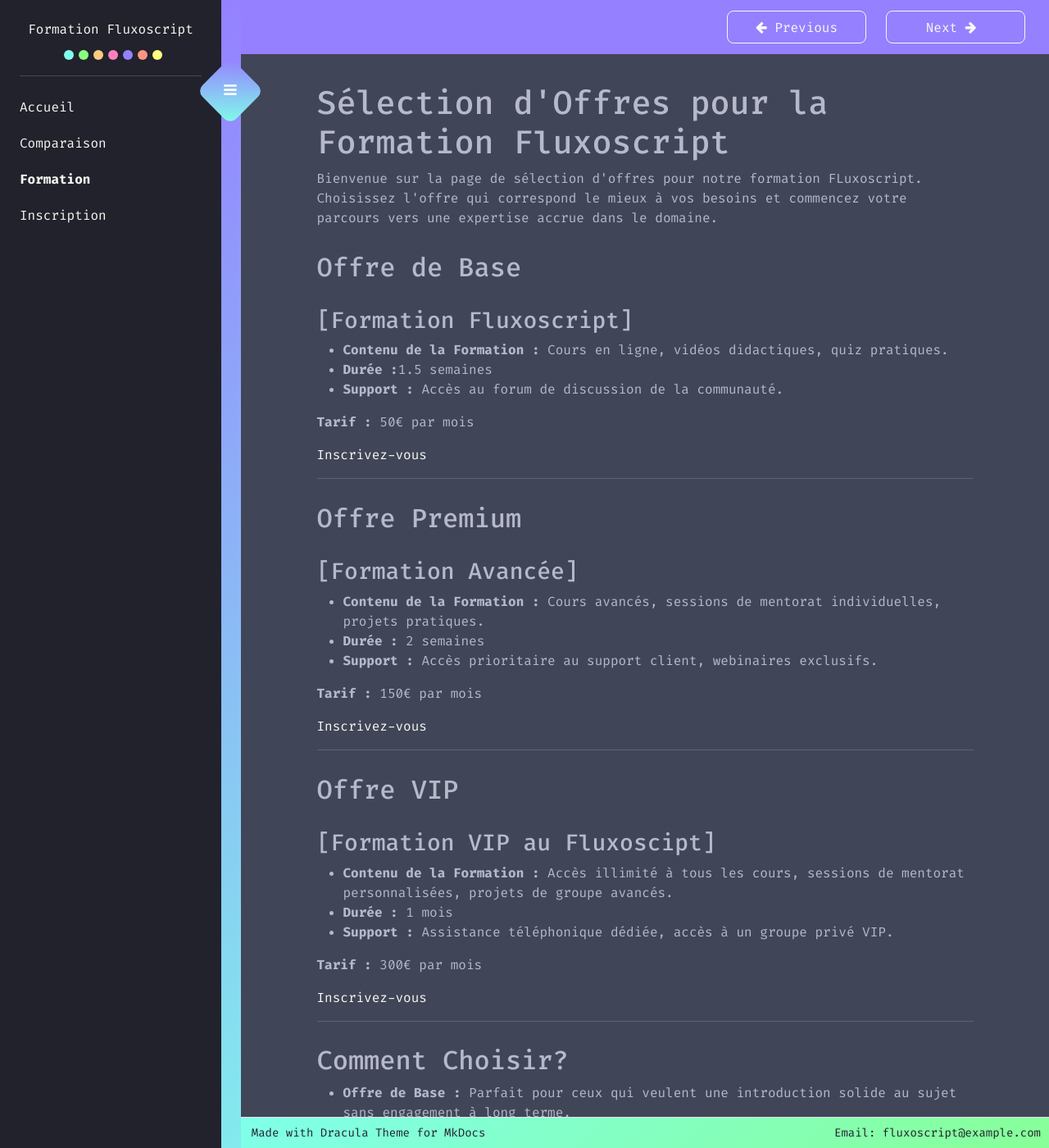
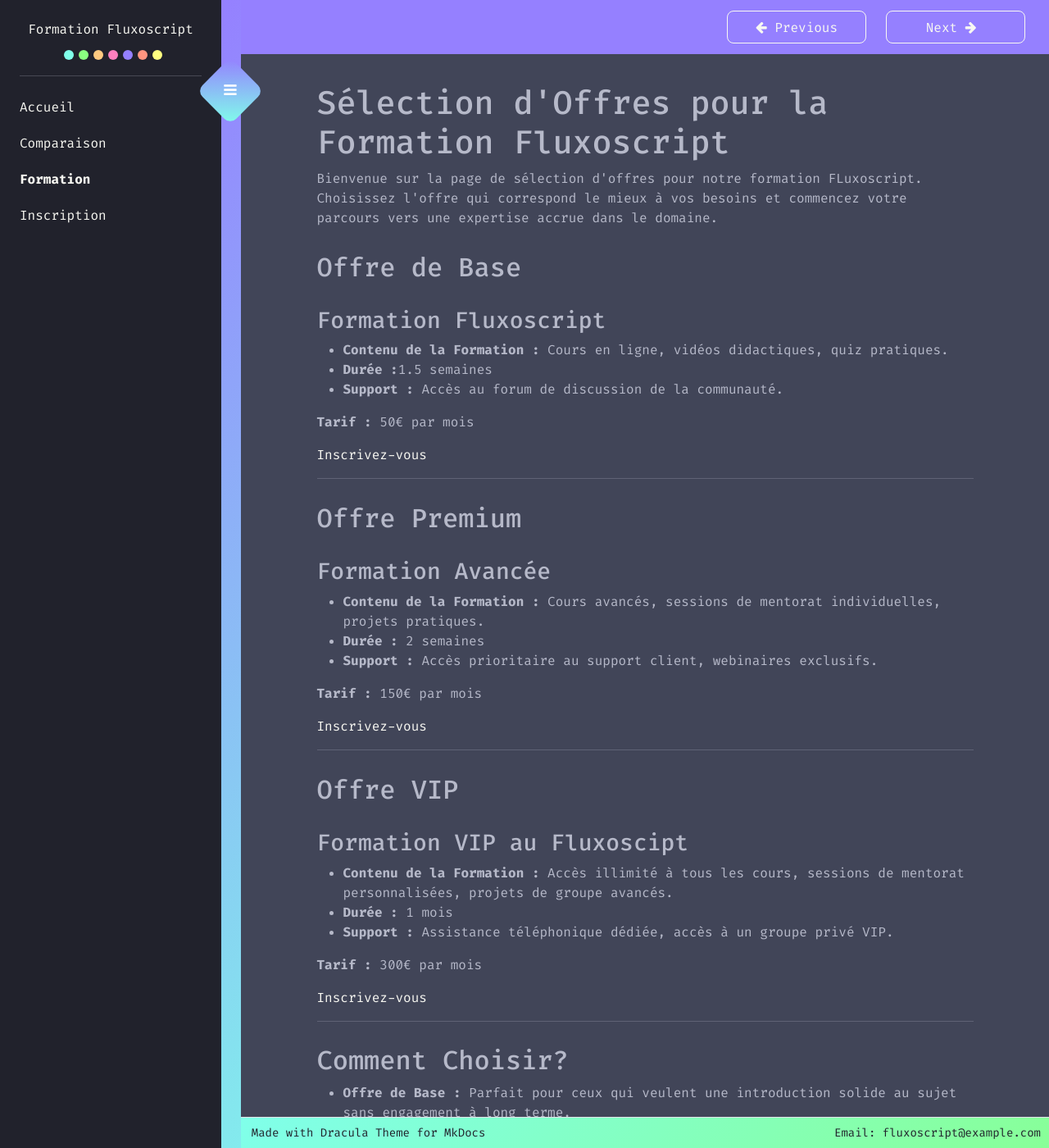
Before and after one commit to eRaETatsuya/fluxoscript-SIO, an MkDocs documentation site: the page built from docs/formation.md, in a window 1280 px wide and 1400 px high. Shown: the whole window at 82% size. Built offline with MkDocs 1.6.1 and Material for MkDocs 9.7.7, drawn with Linux system fonts in a browser that asks for light colours.

```diff
--- a/docs/formation.md
+++ b/docs/formation.md
@@ -4,7 +4,7 @@ Bienvenue sur la page de sélection d'offres pour notre formation FLuxoscript. C
 
 ## Offre de Base
 
-### [Formation Fluxoscript]
+### Formation Fluxoscript
 
 - **Contenu de la Formation :** Cours en ligne, vidéos didactiques, quiz pratiques.
 - **Durée :**1.5 semaines
@@ -18,7 +18,7 @@ Bienvenue sur la page de sélection d'offres pour notre formation FLuxoscript. C
 
 ## Offre Premium
 
-### [Formation Avancée]
+### Formation Avancée
 
 - **Contenu de la Formation :** Cours avancés, sessions de mentorat individuelles, projets pratiques.
 - **Durée :** 2 semaines
@@ -32,7 +32,7 @@ Bienvenue sur la page de sélection d'offres pour notre formation FLuxoscript. C
 
 ## Offre VIP
 
-### [Formation VIP au Fluxoscipt]
+### Formation VIP au Fluxoscipt
 
 - **Contenu de la Formation :** Accès illimité à tous les cours, sessions de mentorat personnalisées, projets de groupe avancés.
 - **Durée :** 1 mois
```
